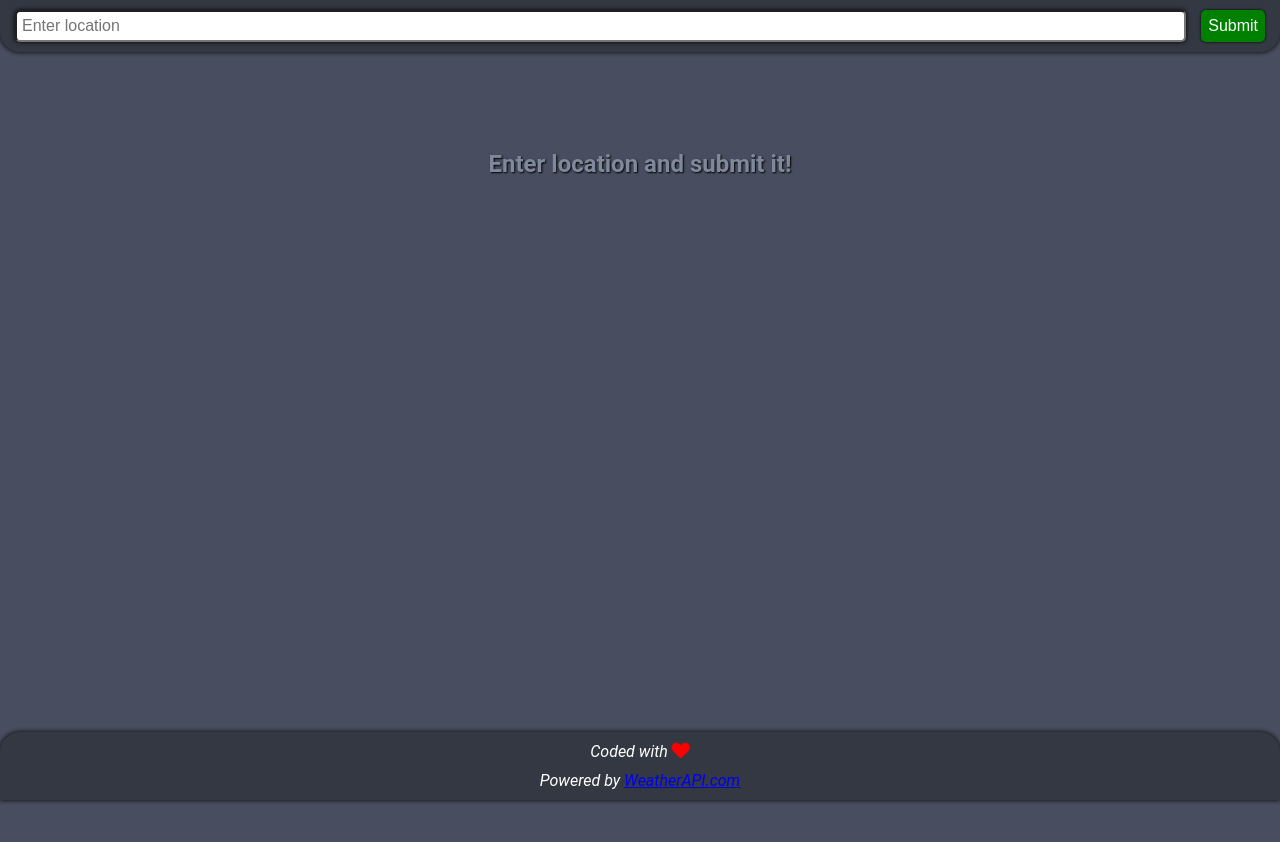
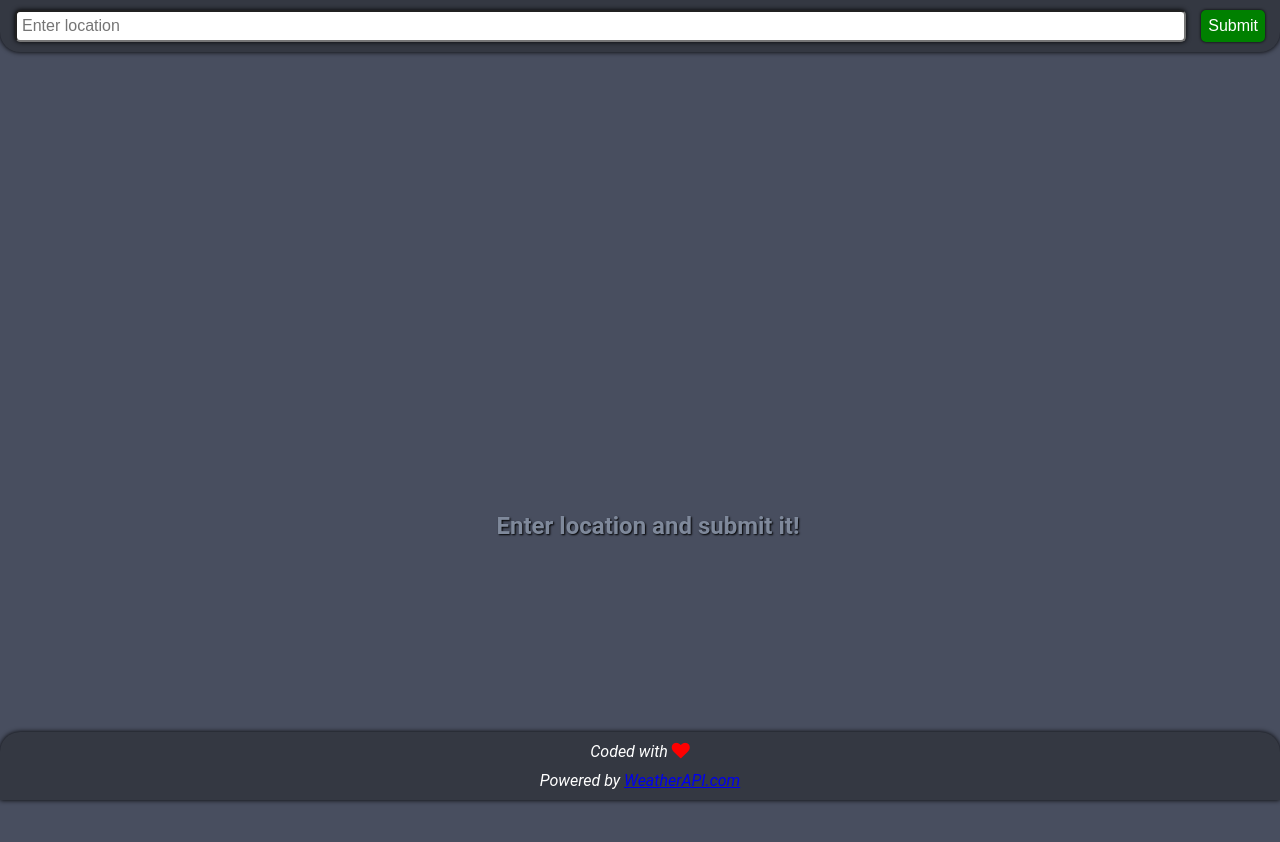
Before and after one commit to dawidd6/my-first-web-app, a Svelte app: page / in a window 1280 px wide. Shown: the top 842 px of the page. Before the commit the page ends 800 px from the top, so only its background shows below. Built offline with nearby package versions, Linux system fonts and the light colour scheme.

Commit message:
Update App.svelte

```diff
--- a/src/App.svelte
+++ b/src/App.svelte
@@ -103,12 +103,11 @@
 		margin-top: 10%;
 		margin-bottom: 20%;
 		color: #dee0e4;
-                top: 50%;
-                width: 100%;
 		display: flex;
-		height: 100%;
 		align-items: center;
 		justify-content: center;
+                height: 100vh;
+                width: 100vw;
 	}
 	.current {
 		display: flex;
```
